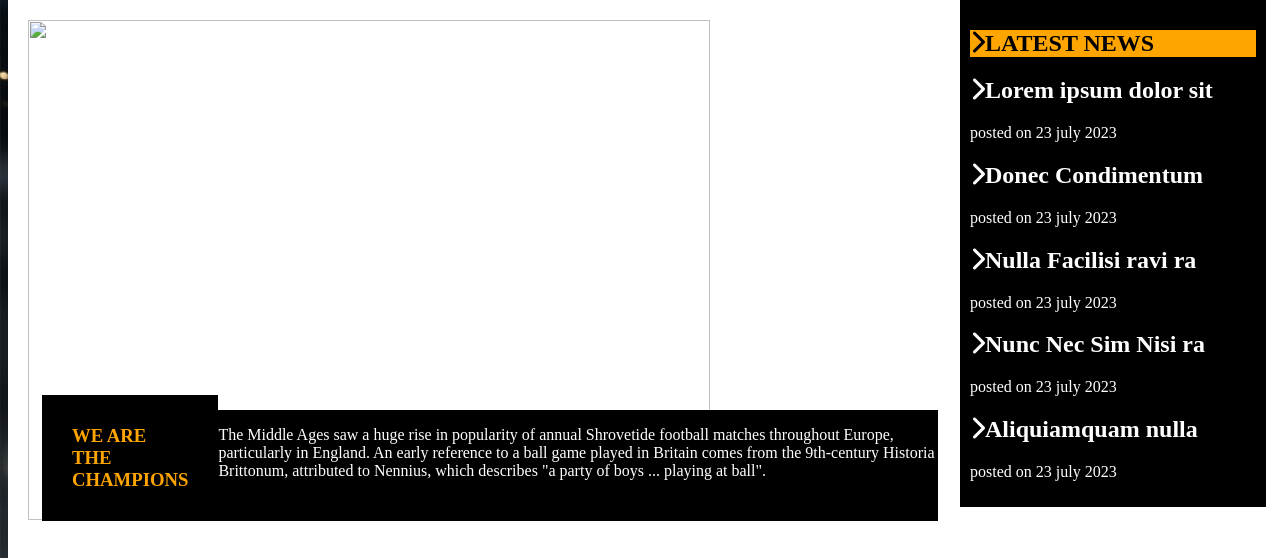
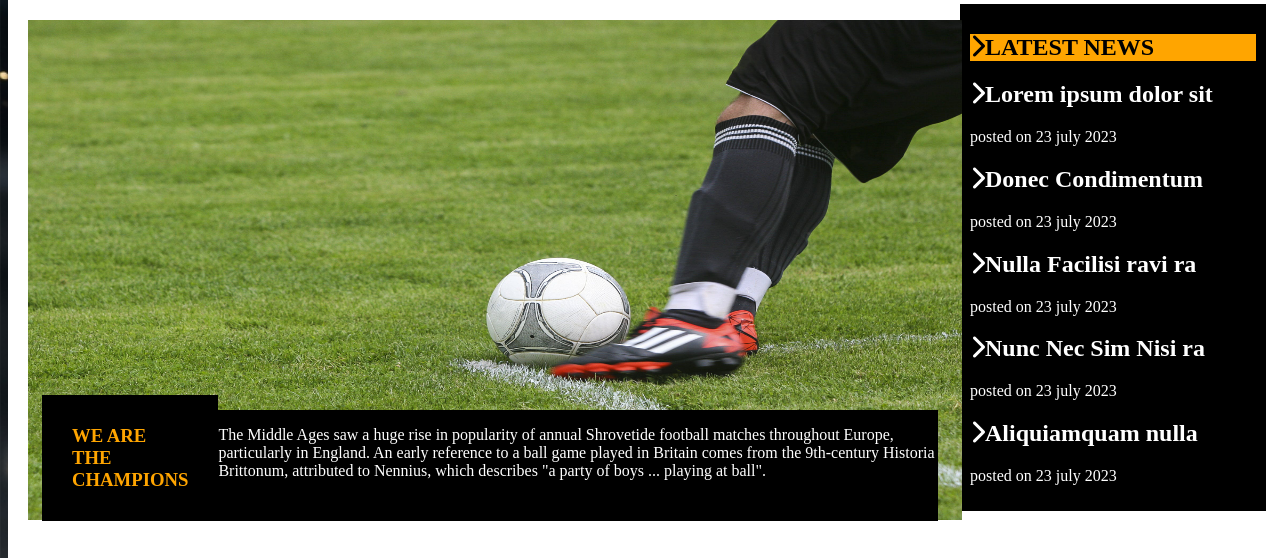
Before and after one commit to prasanna059/website, a plain HTML site: page index.html in a window 1280 px wide. Shown: the part 186-744 px from the top of the page. Drawn offline with Linux system fonts and the light colour scheme; files whose address does not match are found by name.

Commit message:
Update index.html

```diff
--- a/index.html
+++ b/index.html
@@ -30,7 +30,7 @@
 
     <div class="main_left" style="background-color: white;">
         <div class="home">
-            <img src="about image" alt="">
+            <img src="about image.jpg" alt="">
         </div>
         <div class="banneron">
             <div class="bannerleft">
```
